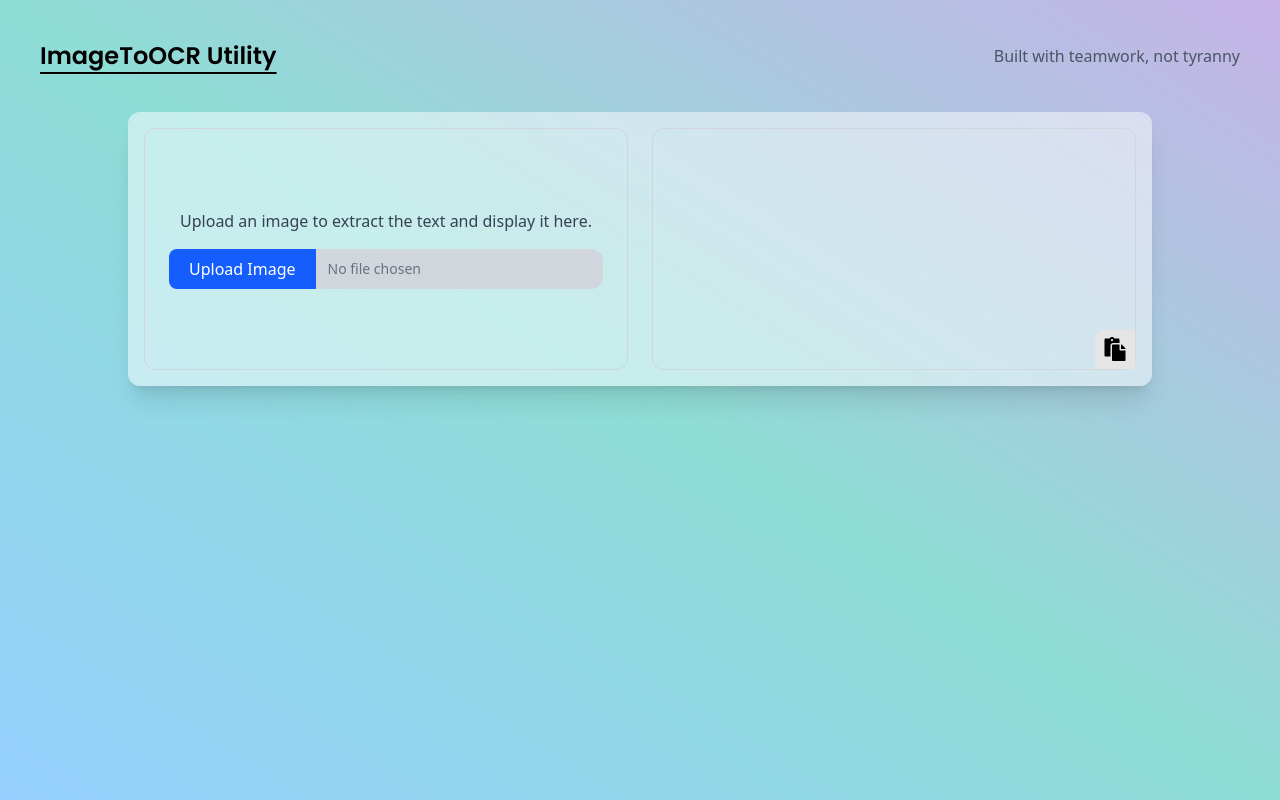
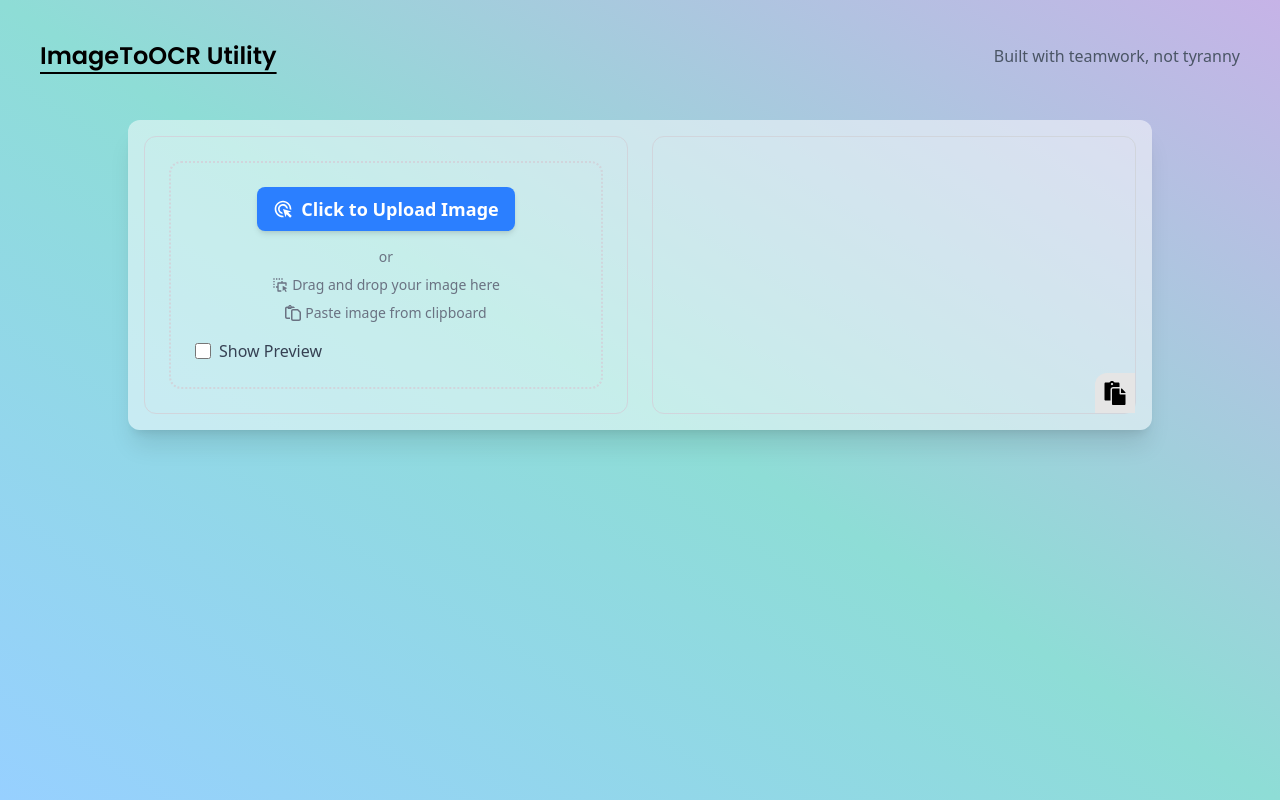
Before and after one commit to real-zephex/that-rude-fella, a Next.js app: page / in a window 1280 px wide. Built offline with nearby package versions, Linux system fonts and the light colour scheme.

Commit message:
feat: improved the UI and added a check for file size limit

```diff
--- a/package.json
+++ b/package.json
@@ -11,6 +11,7 @@
   "dependencies": {
     "@google/generative-ai": "^0.24.0",
     "@next/third-parties": "^15.2.3",
+    "@types/react-transition-group": "^4.4.12",
     "daisyui": "^5.0.4",
     "next": "15.2.2",
     "react": "^19.0.0",
--- a/src/app/page.tsx
+++ b/src/app/page.tsx
@@ -15,7 +15,9 @@ export default function Home() {
         </p>
       </div>
 
-      <ImageInput />
+      <div className="p-2">
+        <ImageInput />
+      </div>
     </main>
   );
 }
--- a/src/app/ui/image-input.tsx
+++ b/src/app/ui/image-input.tsx
@@ -4,10 +4,14 @@ import { analyzeImage } from "@/gemini";
 import Image from "next/image";
 import { useState, useRef, useEffect } from "react";
 import { FaPaste } from "react-icons/fa";
+import { FaRegPaste } from "react-icons/fa6";
+import { MdAdsClick } from "react-icons/md";
+import { RiDragDropLine } from "react-icons/ri";
 
 const ImageInput = () => {
   const [fileName, setFileName] = useState("No file chosen");
   const [imagePreview, setImagePreview] = useState<string | null>(null);
+  const [showPreview, setShowPreview] = useState<boolean>(false);
   const [text, setText] = useState<string>("");
   const dropRef = useRef(null);
 
@@ -17,6 +21,9 @@ const ImageInput = () => {
     if (e.dataTransfer.files) {
       const file = e.dataTransfer.files[0];
       if (file && file.type.startsWith("image/")) {
+        if (!checkFileSize(file)) {
+          return;
+        }
         setText("Loading...");
         setImagePreview(URL.createObjectURL(file));
         setFileName(file.name);
@@ -34,6 +41,9 @@ const ImageInput = () => {
       if (item.type.startsWith("image/")) {
         const file = item.getAsFile();
         if (file) {
+          if (!checkFileSize(file)) {
+            return;
+          }
           setText("Loading...");
           setImagePreview(URL.createObjectURL(file));
           setFileName(file.name);
@@ -47,7 +57,6 @@ const ImageInput = () => {
   const handleResponse = async (file: File) => {
     const buffer = await file.arrayBuffer();
     const imageData = new Uint8Array(buffer);
-
     try {
       const extractedText = await analyzeImage(imageData, file.type);
       setText(extractedText);
@@ -61,7 +70,11 @@ const ImageInput = () => {
   ) => {
     if (event.target.files) {
       setText("Loading...");
+
       const file = event.target.files[0];
+      if (!checkFileSize(file)) {
+        return;
+      }
       setFileName(file ? file.name : "No file chosen");
       if (file) {
         setImagePreview(URL.createObjectURL(file));
@@ -72,6 +85,14 @@ const ImageInput = () => {
       }
     }
   };
+
+  function checkFileSize(file: File) {
+    if (file.size > 10 * 1024 * 1024) {
+      setText("File too large. Please upload an image smaller than 10MB.");
+      return false;
+    }
+    return true;
+  }
 
   useEffect(() => {
     document.addEventListener("paste", handlePaste);
@@ -91,11 +112,11 @@ const ImageInput = () => {
       ref={dropRef}
     >
       <div className={boxCss}>
-        <p className="text-gray-700 mb-4">
-          Upload an image to extract the text and display it here.
-        </p>
-        <form className="w-full">
-          <label className="flex items-center gap-3 cursor-pointer bg-gray-300 rounded-xl">
+        <form className="w-full h-full border-2 border-dotted border-gray-300 rounded-xl p-6 hover:border-gray-400 transition-all duration-200 flex flex-col gap-4 hover:shadow-lg">
+          <label
+            htmlFor="fileInput"
+            className="flex flex-col items-center justify-center gap-4 cursor-pointer text-gray-600 text-center flex-grow"
+          >
             <input
               type="file"
               accept="image/*"
@@ -103,21 +124,42 @@ const ImageInput = () => {
               id="fileInput"
               onChange={handleFileChange}
             />
-            <span className="bg-blue-600 text-white px-5 py-2 rounded-l-lg hover:bg-blue-700 transition active:scale-95">
-              Upload Image
-            </span>
-            <span className="text-gray-500 text-sm">
-              {fileName.length < 25
-                ? fileName
-                : fileName.substring(0, 20) + "..."}
-            </span>
+
+            <div className="flex flex-row items-center gap-2 bg-blue-500 text-white py-2 px-4 rounded-lg shadow-md hover:bg-blue-600 transition-colors duration-200">
+              <MdAdsClick className="text-xl" />
+              <p className="text-lg font-semibold">Click to Upload Image</p>
+            </div>
+
+            <div className="flex flex-col items-center gap-2 text-sm text-gray-500">
+              <p>or</p>
+              <div className="flex flex-row items-center gap-1">
+                <RiDragDropLine className="text-base" />
+                <p>Drag and drop your image here</p>
+              </div>
+              <div className="flex flex-row items-center gap-1">
+                <FaRegPaste className="text-base" />
+                <p>Paste image from clipboard</p>{" "}
+              </div>
+            </div>
           </label>
-          {imagePreview && (
-            <div className="mt-4">
+
+          <label className="flex flex-row items-center gap-2 text-gray-700 select-none">
+            <input
+              type="checkbox"
+              checked={showPreview}
+              name="imagePreview"
+              onChange={() => setShowPreview((prev) => !prev)}
+              className="size-4 text-blue-600 focus:ring-blue-500 border-gray-300 rounded"
+            />
+            <p>Show Preview</p>
+          </label>
+
+          {showPreview && imagePreview && (
+            <div className="mt-2">
               <Image
                 src={imagePreview}
                 alt="Selected preview"
-                className="w-52 lg:w-72 rounded-lg shadow-md"
+                className="w-full max-w-sm h-auto rounded-lg shadow-md object-cover mx-auto"
                 height={200}
                 width={200}
               />
```
Also changed, not shown: 1 other file (tests, documents, lock files or other folders).
